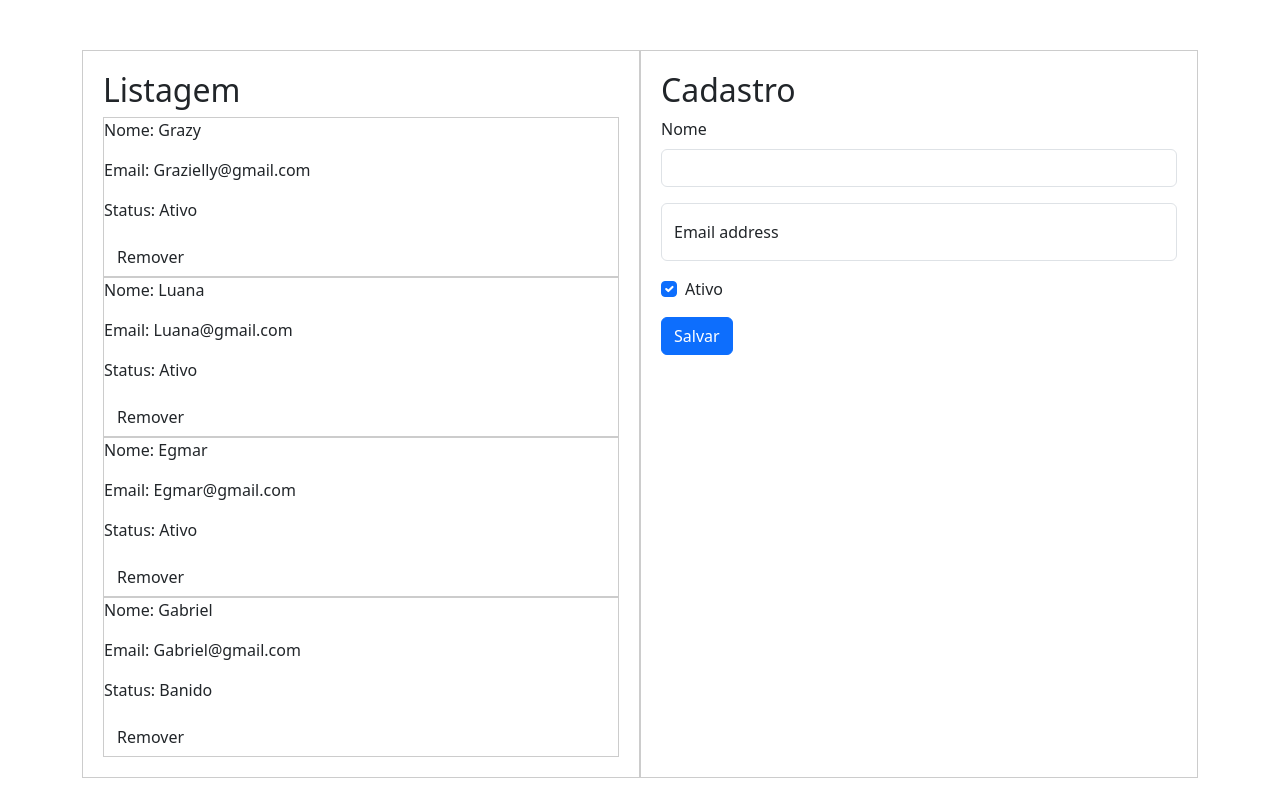
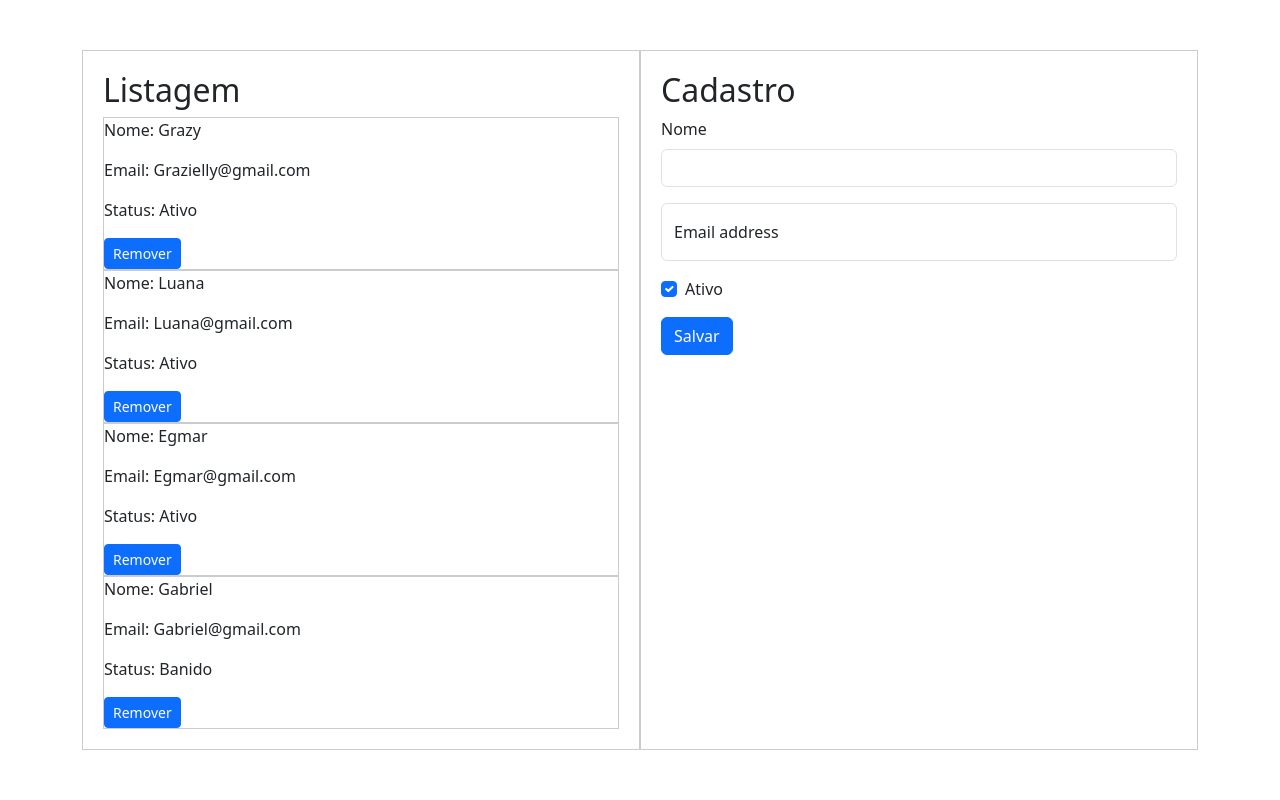
Before and after one commit to graziellyf/gerenciador-usuarios, a React (Create React App) app: page / in a window 1280 px wide. Built offline with nearby package versions, Linux system fonts and the light colour scheme.

Commit message:
Update Listagem.js

```diff
--- a/src/Componentes/Listagem.js
+++ b/src/Componentes/Listagem.js
@@ -9,7 +9,7 @@ function Listagem( props ){
                 <p> Nome: {item.nome} </p>
                 <p> Email: {item.email}</p>
                 <p> Status: {item.status == true ? "Ativo" : "Banido"} </p>
-                <button className="btn btn-primary-sm"> Remover </button>
+                <button className="btn btn-primary btn-sm"> Remover </button>
                </div>
 
             )
```
